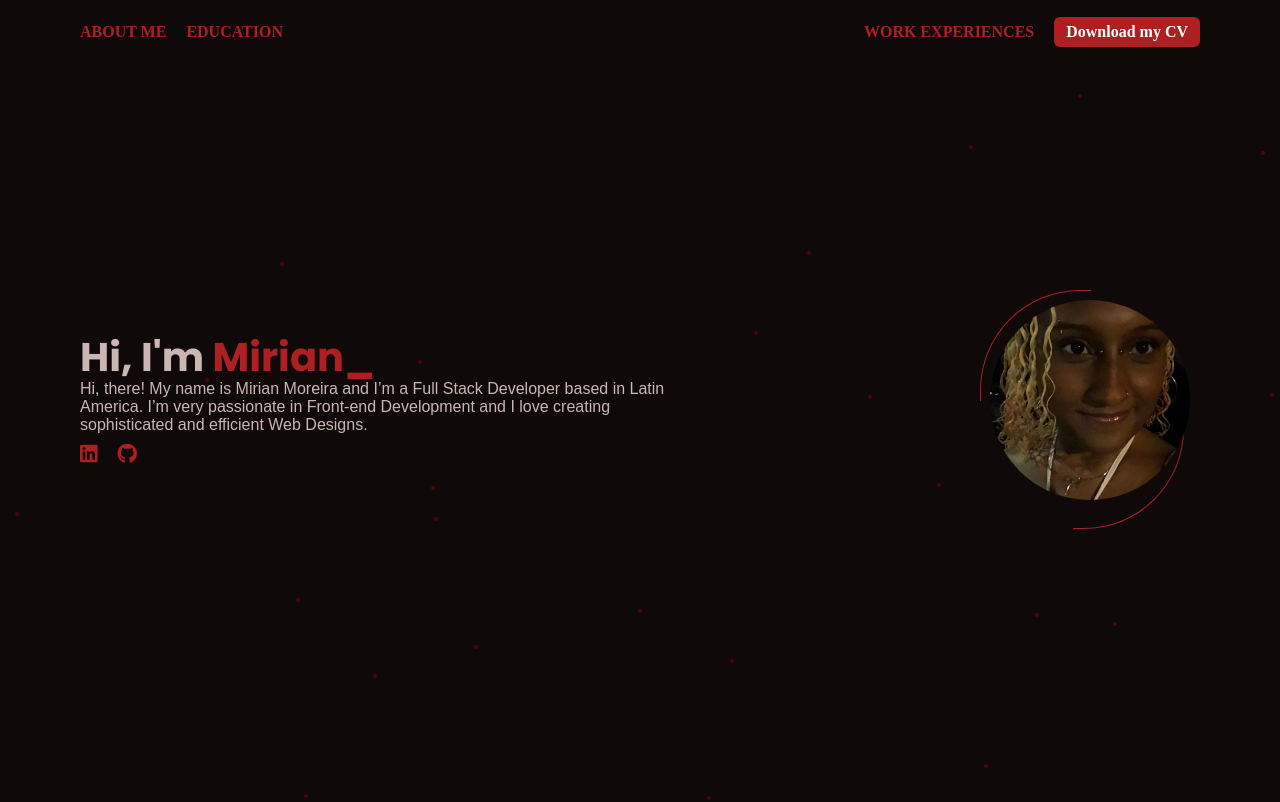
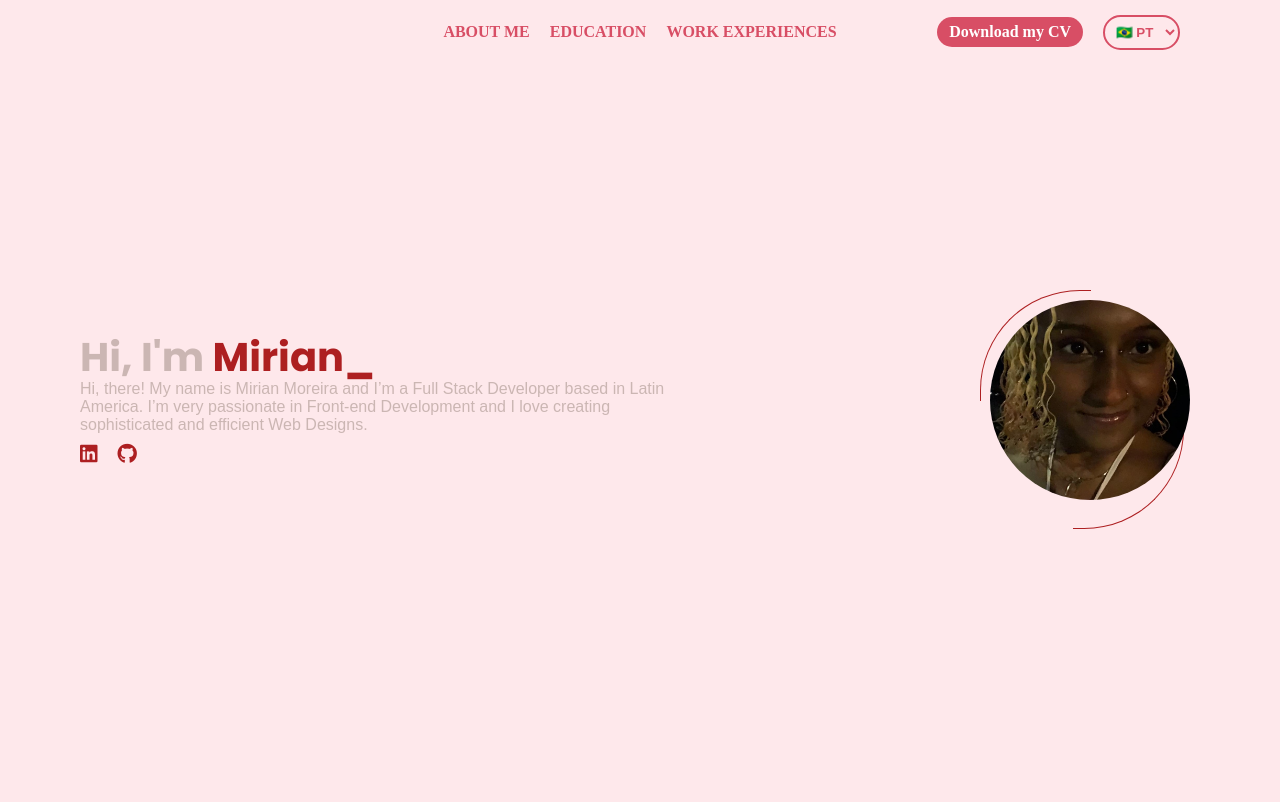
Before and after one commit to zagvii/my-portfolio, a React (Vite) app: page / in a window 1280 px wide. Shown: the top 802 px of the page. Built offline with nearby package versions, Linux system fonts and the light colour scheme; no server answers; a web font is replaced by a local one.

Commit message:
pinkVersion

```diff
--- a/css/header.css
+++ b/css/header.css
@@ -1,8 +1,8 @@
 /* Header - Nav Buttons */
 
 header {
-    height: 2.5rem;
-    color: var(--redMainColor);
+    height: 2rem;
+    color: #d84e65;
     display: flex;
     justify-content: center;
     align-items: center;
@@ -12,7 +12,7 @@ header {
     max-width: 100%;
     z-index: 1000;
     padding: 2rem 5rem;
-    background-color: var(--darkestRedColor);
+    background-color: none;
   }
 
   header .spacing {
@@ -26,21 +26,27 @@ header {
   }
 
   header nav {
+    position: relative;
     width: 100%;
+    display: flex;
+    justify-content: center;
+    align-items: center;
+    padding: 0 20px;
+    box-sizing: border-box;
   }
 
   nav ul {
     display: flex;
-    justify-content: space-between;
     align-items: center;
     list-style: none;
-    width: 100%;
     padding: 0;
-    margin: 0 auto;
+    margin: 0;
+    gap: 20px;
   }
 
-  .left-group,
-  .right-group {
+  .rightAlign {
+    position: absolute;
+    right: 20px;
     display: flex;
     align-items: center;
     gap: 20px;
@@ -52,7 +58,7 @@ header {
 
   nav ul li a {
     position: relative;
-    color: var(--redMainColor);
+    color: #d84e65;
     text-decoration: none;
     font-family: "Zain", serif;
     font-weight: bold;
@@ -68,27 +74,26 @@ header {
     bottom: 0;
     height: 2px;
     width: 100%;
-    background-color: var(--darkRedColor);
+    background-color: #972c3e;
     transform: scaleX(0);
     transform-origin: left;
     transition: transform 0.3s ease;
   }
 
   nav ul li a:hover {
-    color: var(--darkRedColor);
+    color: #972c3e;
   }
 
   nav ul li a:hover::after {
     transform: scaleX(1);
   }
 
-
-  nav ul .resume-button-header {
-    background-color: var(--redMainColor);
+  .resume-button-header {
+    background-color: #d84e65;
     color: white;
     padding: 6px 12px;
     border: none;
-    border-radius: 6px;
+    border-radius: 20px;
     cursor: pointer;
     font-family: "Zain", serif;
     font-weight: bold;
@@ -96,8 +101,17 @@ header {
     transition: background-color 0.3s ease;
   }
 
-  nav ul .resume-button-header:hover {
-    background-color: var(--darkRedColor);
+  .resume-button-header:hover {
+    background-color: #972c3e;
+  }
+
+  .selectLanguage {
+    background-color: transparent;
+    border-radius: 20px;
+    padding: 7px;
+    border: 2px solid #d84e65;
+    color: #d84e65;
+    font-weight: bold;
   }
 
   /* Responsividade */
--- a/css/style.css
+++ b/css/style.css
@@ -4,6 +4,11 @@
   --blackFontColor: #0f0002;
   --backgroundColor: #ede9e7;
   --darkestRedColor: #0f0909;
+  --lightWhite: rgb(254, 242, 244);
+  --white: rgb(254, 232, 235);
+  --lightPink: #FCD8DE;
+  --pink: #FEC4D2;
+  --darkPink: #FEB7C3;
 }
 
 * {
@@ -14,9 +19,9 @@
 
 body {
   font-family: "Be Vietnam", sans-serif;
-  color: #cbb6b3;
+  color: var(--darkPink);
   overflow-x: hidden;
-  background-color: var(--darkestRedColor);
+  background-color: var(--white);
 }
 
 html {
--- a/package.json
+++ b/package.json
@@ -16,8 +16,14 @@
   "dependencies": {
     "@fortawesome/fontawesome-free": "^6.7.2",
     "aos": "^2.3.4",
+    "i18next": "^25.3.2",
+    "i18next-browser-languagedetector": "^8.2.0",
+    "i18next-locize-backend": "^7.0.4",
+    "locize": "^4.0.14",
+    "locize-lastused": "^4.0.2",
     "react": "^19.1.0",
     "react-dom": "^19.1.0",
+    "react-i18next": "^15.6.1",
     "xlsx": "^0.18.5"
   },
   "devDependencies": {
--- a/src/App.jsx
+++ b/src/App.jsx
@@ -10,7 +10,6 @@ import Experiences from './components/Experiences';
 function App() {
     return (
         <div className="app">
-            <RedDots count={30} />
             <Header />
             <Home />
             <AboutMe />
--- a/src/Main.jsx
+++ b/src/Main.jsx
@@ -3,6 +3,7 @@ import ReactDOM from 'react-dom/client';
 import App from './App';
 import '../css/style.css';
 import '@fortawesome/fontawesome-free/css/all.min.css';
+import './i18n/index.js';
 
 ReactDOM.createRoot(document.getElementById('root')).render(
   <React.StrictMode>
--- a/src/components/Header.jsx
+++ b/src/components/Header.jsx
@@ -1,20 +1,35 @@
 import React from 'react';
 import '../../css/Header.css';
 
+import { useTranslation } from "react-i18next";
+
 function Header () {
+    const { t, i18n } = useTranslation();
+
+    const changeLanguage = (event) => {
+        const selectedLang = event.target.value;
+        i18n.changeLanguage(selectedLang);
+        localStorage.setItem("lang", selectedLang);
+    };
+
     return (
         <header>
             <nav>
                 <ul>
-                <div className="left-group">
-                    <li><a href="#about-me-section">ABOUT ME</a></li>
-                    <li><a href="#education-section">EDUCATION</a></li>
+                    <li><a href="#about-me-section">{t("aboutMe")}</a></li>
+                    <li><a href="#education-section">{t("education")}</a></li>
+                    <li><a href="#experiences-section">{t("workExperiences")}</a></li>
+                </ul>
+                <div className='rightAlign'>
+                    <a className="resume-button-header" href={`${import.meta.env.BASE_URL}assets/resume-EN.pdf`} download>{t("downloadMyCV")}</a>
+                    <select
+                        className='selectLanguage'
+                        onChange={changeLanguage}
+                        defaultValue={localStorage.getItem("lang") || "pt"} >
+                        <option value="pt">🇧🇷 PT</option>
+                        <option value="en">🇺🇸 EN</option>
+                    </select>
                 </div>
-                <div className="right-group">
-                    <li><a href="#experiences-section">WORK EXPERIENCES</a></li>
-                    <a className="resume-button-header" href={`${import.meta.env.BASE_URL}assets/resume-EN.pdf`} download>Download my CV</a>
-                </div>
-                </ul>
             </nav>
         </header>
       );
--- /dev/null
+++ b/src/i18n/en.json
@@ -0,0 +1,6 @@
+{
+  "aboutMe": "ABOUT ME",
+  "education": "EDUCATION",
+  "workExperiences": "WORK EXPERIENCES",
+  "downloadMyCV": "Download my CV"
+}
--- /dev/null
+++ b/src/i18n/index.js
@@ -0,0 +1,22 @@
+import i18n from "i18next";
+import { initReactI18next } from "react-i18next";
+import pt from "./pt.json";
+import en from "./en.json";
+
+const savedLang = localStorage.getItem("lang") || "en";
+
+i18n
+  .use(initReactI18next)
+  .init({
+    resources: {
+      pt: { translation: pt },
+      en: { translation: en }
+    },
+    lng: savedLang,
+    fallbackLng: "en",
+    interpolation: {
+      escapeValue: false
+    }
+  });
+
+export default i18n;
--- /dev/null
+++ b/src/i18n/pt.json
@@ -0,0 +1,6 @@
+{
+  "aboutMe": "SOBRE MIM",
+  "education": "EDUCAÇÃO",
+  "workExperiences": "EXPERIÊNCIA",
+  "downloadMyCV": "Baixe meu currículo"
+}
```
Also changed, not shown: 1 other file (tests, documents, lock files or other folders).
